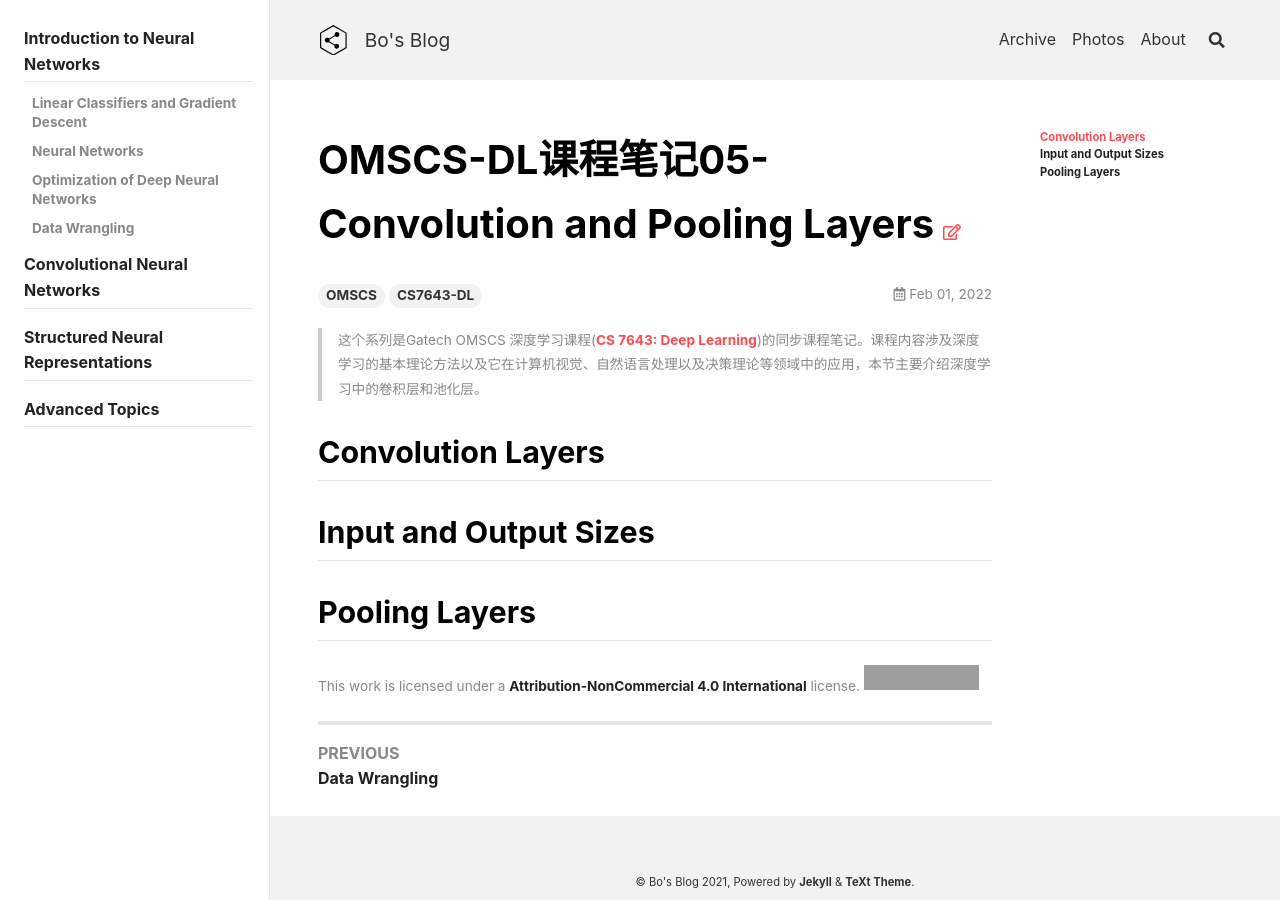
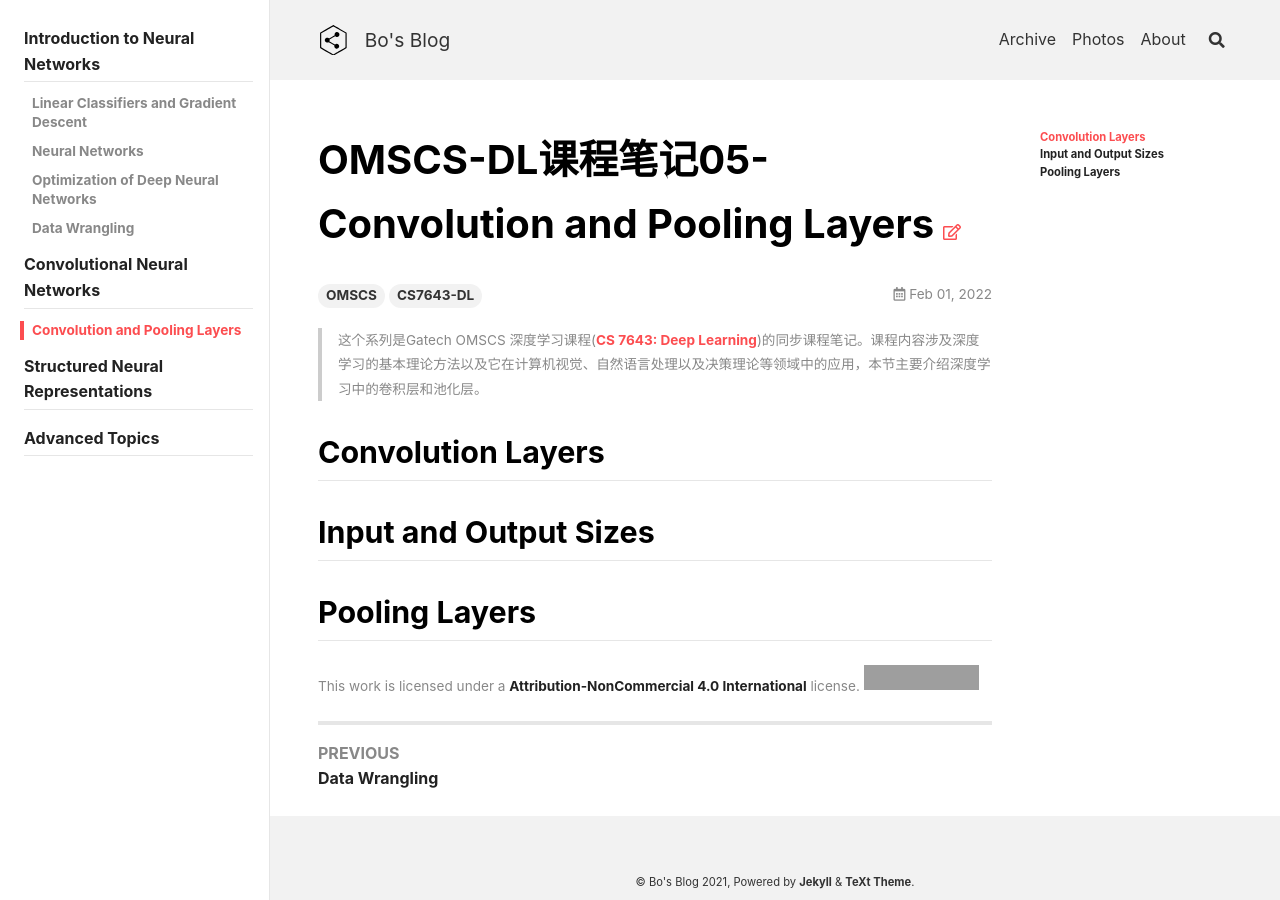
Before and after one commit to peng00bo00/peng00bo00_previous_blog, a Jekyll site: the page built from _posts/2022-02-01-OMSCS-DL-NOTES-05.md, in a window 1280 px wide. Built offline with Jekyll 4.4.1, drawn with Linux system fonts in a browser that asks for light colours; nearby versions of some CDN libraries; grey boxes are pictures that could not be loaded.

Commit message:
Update navigation.yml

```diff
--- a/_data/navigation.yml
+++ b/_data/navigation.yml
@@ -249,6 +249,9 @@ OMSCS-DL:
       - title: Data Wrangling
         url: /2022/01/29/OMSCS-DL-NOTES-04.html
   - title: Convolutional Neural Networks
+    children:
+      - title: Convolution and Pooling Layers
+        url: /2022/02/01/OMSCS-DL-NOTES-05.html
   - title: Structured Neural Representations
   - title: Advanced Topics
 
```
